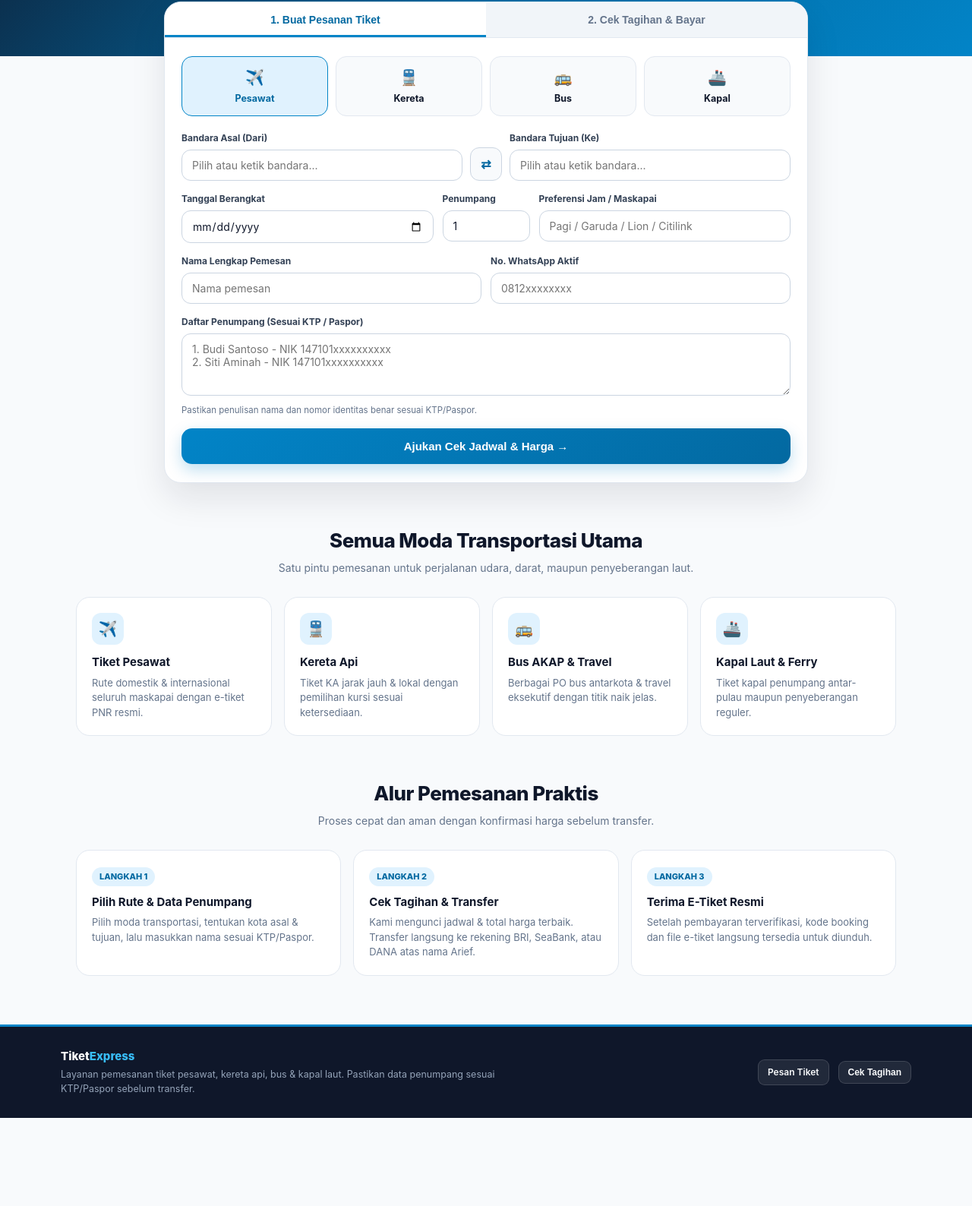
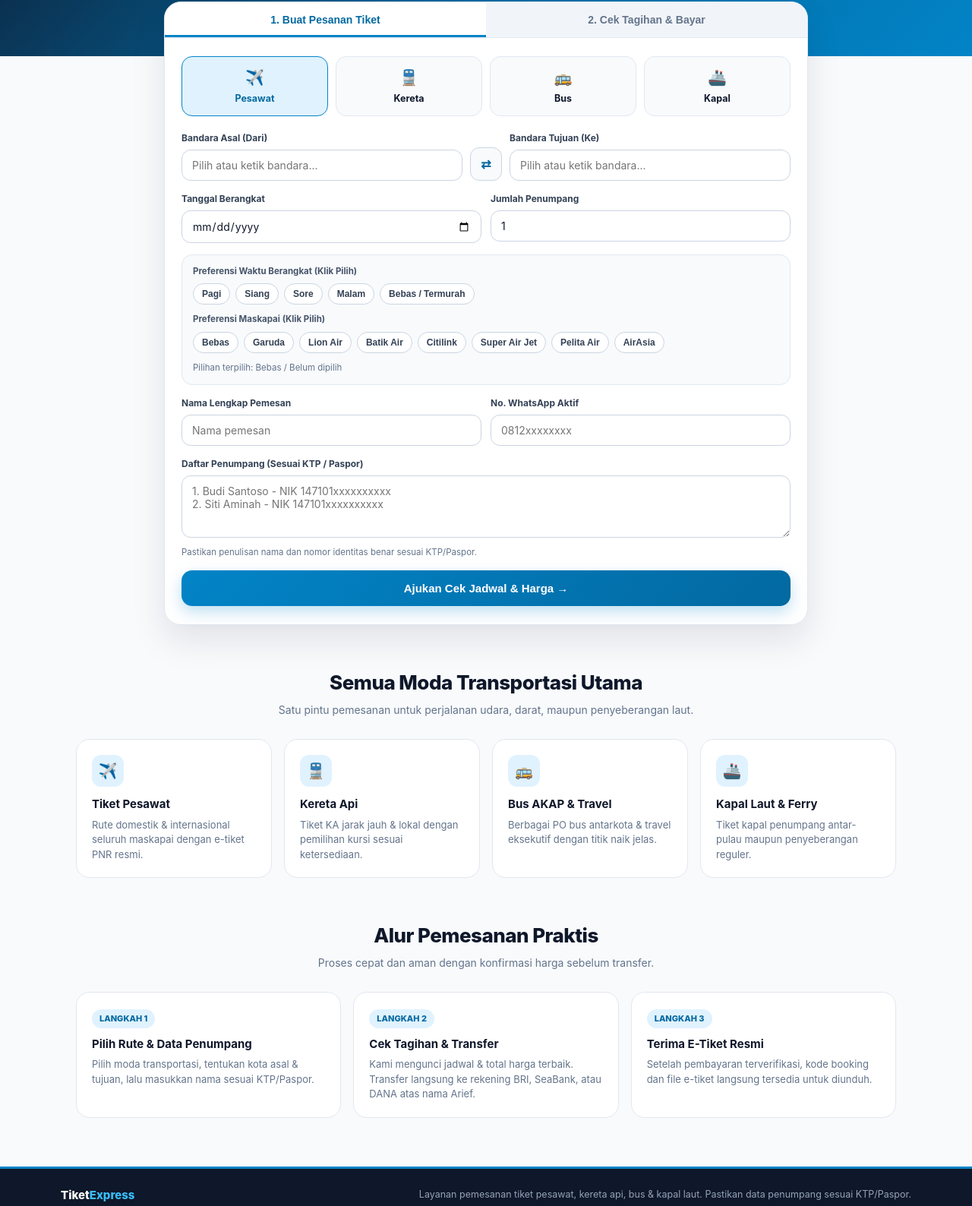
Before and after one commit to Arief0605/tiket-expres, a plain HTML site: page index.html in a window 1280 px wide. Shown: the part 347-1935 px from the top of the page at 76% size. Before the commit the page ends 1819 px from the top, so only its background shows below. Drawn offline with nearby package versions, Linux system fonts and the light colour scheme.

Commit message:
Update index.html

```diff
--- a/index.html
+++ b/index.html
@@ -285,12 +285,6 @@
     }
 
     /* FORM GRID */
-    .grid-3 {
-      display: grid;
-      grid-template-columns: minmax(0, 1fr) 115px minmax(0, 1fr);
-      gap: 12px;
-    }
-
     .grid-2 {
       display: grid;
       grid-template-columns: repeat(2, minmax(0, 1fr));
@@ -328,6 +322,54 @@
 
     textarea { min-height: 82px; resize: vertical; }
     .hint { font-size: 11.5px; color: var(--muted); margin-top: 5px; }
+
+    /* PREFERENSI CHIPS */
+    .pref-panel {
+      background: #f8fafc;
+      border: 1.5px solid var(--border);
+      border-radius: 14px;
+      padding: 13px 14px;
+      margin-bottom: 15px;
+    }
+
+    .pref-group-label {
+      font-size: 11.5px;
+      font-weight: 700;
+      color: #475569;
+      margin-bottom: 7px;
+    }
+
+    .chip-row {
+      display: flex;
+      flex-wrap: wrap;
+      gap: 7px;
+      margin-bottom: 11px;
+    }
+
+    .chip-row:last-child { margin-bottom: 0; }
+
+    .pref-chip {
+      border: 1.5px solid #cbd5e1;
+      background: #ffffff;
+      color: #334155;
+      font-size: 12px;
+      font-weight: 700;
+      padding: 6px 11px;
+      border-radius: 999px;
+      cursor: pointer;
+      transition: 0.15s;
+    }
+
+    .pref-chip:hover {
+      border-color: var(--blue);
+      background: #f0f9ff;
+    }
+
+    .pref-chip.active {
+      background: var(--blue);
+      border-color: var(--blue);
+      color: #ffffff;
+    }
 
     .btn-submit {
       width: 100%;
@@ -488,7 +530,7 @@
       margin-bottom: 10px;
     }
 
-    /* FOOTER SOLID & RESPONSIF */
+    /* FOOTER BERSIH TANPA TOMBOL FORM */
     .footer {
       margin-top: 64px;
       flex-shrink: 0;
@@ -496,7 +538,7 @@
       background: #0f172a;
       color: #cbd5e1;
       border-top: 3px solid var(--blue);
-      padding: 28px 20px;
+      padding: 24px 20px;
     }
 
     .footer-inner {
@@ -506,59 +548,39 @@
       flex-wrap: wrap;
       align-items: center;
       justify-content: space-between;
-      gap: 16px;
+      gap: 12px;
     }
 
-    .footer-brand { font-size: 15px; font-weight: 800; color: #ffffff; margin-bottom: 4px; }
+    .footer-brand { font-size: 15px; font-weight: 800; color: #ffffff; }
     .footer-brand span { color: #38bdf8; }
-    .footer-desc { font-size: 12.5px; color: #94a3b8; max-width: 580px; }
-    .footer-links { display: flex; flex-wrap: wrap; gap: 12px; align-items: center; }
-    .footer-links a, .footer-links button {
-      background: rgba(255, 255, 255, 0.08);
-      border: 1px solid rgba(255, 255, 255, 0.14);
-      color: #f8fafc;
-      text-decoration: none;
-      font-size: 12px;
-      font-weight: 600;
-      padding: 7px 12px;
-      border-radius: 9px;
-      cursor: pointer;
-    }
-    .footer-links a:hover, .footer-links button:hover {
-      background: rgba(255, 255, 255, 0.16);
-    }
+    .footer-desc { font-size: 12.5px; color: #94a3b8; }
 
     .hidden { display: none !important; }
 
-    /* TABLET & SMALL LAPTOP */
     @media (max-width: 900px) {
       .cards-4 { grid-template-columns: repeat(2, minmax(0, 1fr)); }
     }
 
-    /* HP LANDSCAPE / TABLET KECIL */
     @media (max-width: 768px) {
       .cards-3 { grid-template-columns: repeat(2, minmax(0, 1fr)); }
-      .grid-3 { grid-template-columns: minmax(0, 1fr) minmax(0, 1fr); }
       .nav-link { display: none; }
     }
 
-    /* HP PORTRAIT */
     @media (max-width: 560px) {
       .route-box { grid-template-columns: minmax(0, 1fr); }
       .swap-btn { width: 100%; height: 38px; }
       .moda-bar { grid-template-columns: repeat(2, minmax(0, 1fr)); gap: 8px; }
-      .cards-4, .cards-3, .grid-2, .grid-3 { grid-template-columns: minmax(0, 1fr); }
+      .cards-4, .cards-3, .grid-2 { grid-template-columns: minmax(0, 1fr); }
       .search-bar { flex-direction: column; }
       .btn-dark { padding: 12px 16px; width: 100%; }
       .hero { padding: 34px 16px 92px; }
       .booking-wrapper { padding: 0 12px; }
       .widget-body { padding: 18px 14px; }
       .section { margin-top: 40px; padding: 0 14px; }
-      .footer { margin-top: 44px; padding: 22px 16px; }
+      .footer { margin-top: 44px; padding: 20px 16px; }
       .footer-inner { flex-direction: column; align-items: flex-start; }
     }
 
-    /* LAYAR SANGAT LEBAR (PC / MONITOR BESAR) */
     @media (min-width: 1440px) {
       .nav-inner, .section, .footer-inner { max-width: 1240px; }
       .booking-wrapper { max-width: 920px; }
@@ -611,6 +633,7 @@
 
           <form id="orderForm" autocomplete="off">
             <input type="hidden" id="modaInput" value="Pesawat" />
+            <input type="hidden" id="jamPreferensi" value="" />
 
             <!-- PILIHAN RUTE OTOMATIS ASAL & TUJUAN -->
             <div class="route-box">
@@ -629,19 +652,31 @@
               </div>
             </div>
 
-            <div class="grid-3">
+            <div class="grid-2">
               <div class="field">
                 <label for="tanggal">Tanggal Berangkat</label>
                 <input type="date" id="tanggal" required />
               </div>
               <div class="field">
-                <label for="jumlahPenumpang">Penumpang</label>
+                <label for="jumlahPenumpang">Jumlah Penumpang</label>
                 <input type="number" id="jumlahPenumpang" min="1" value="1" required />
               </div>
-              <div class="field">
-                <label for="jamPreferensi" id="labelOperator">Preferensi Jam / Maskapai</label>
-                <input type="text" id="jamPreferensi" placeholder="Pagi / Garuda / Lion / Citilink" />
+            </div>
+
+            <!-- PILIHAN PREFERENSI TINGGAL KLIK (TANPA NGETIK) -->
+            <div class="pref-panel">
+              <div class="pref-group-label">Preferensi Waktu Berangkat (Klik Pilih)</div>
+              <div class="chip-row" id="waktuChips">
+                <button type="button" class="pref-chip" data-waktu="Pagi">Pagi</button>
+                <button type="button" class="pref-chip" data-waktu="Siang">Siang</button>
+                <button type="button" class="pref-chip" data-waktu="Sore">Sore</button>
+                <button type="button" class="pref-chip" data-waktu="Malam">Malam</button>
+                <button type="button" class="pref-chip" data-waktu="Bebas / Termurah">Bebas / Termurah</button>
               </div>
+
+              <div class="pref-group-label" id="labelPilihanOperator">Preferensi Maskapai (Klik Pilih)</div>
+              <div class="chip-row" id="operatorChips"></div>
+              <div class="hint" id="prefRingkasan">Pilihan terpilih: Bebas / Belum dipilih</div>
             </div>
 
             <div class="grid-2">
@@ -743,18 +778,11 @@
       </div>
     </section>
   </main>
-
   <!-- FOOTER -->
   <footer class="footer">
     <div class="footer-inner">
-      <div>
-        <div class="footer-brand">Tiket<span>Express</span></div>
-        <div class="footer-desc">Layanan pemesanan tiket pesawat, kereta api, bus &amp; kapal laut. Pastikan data penumpang sesuai KTP/Paspor sebelum transfer.</div>
-      </div>
-      <div class="footer-links">
-        <a href="#bookingBox" onclick="switchTab('order')">Pesan Tiket</a>
-        <button type="button" onclick="jumpToStatus()">Cek Tagihan</button>
-      </div>
+      <div class="footer-brand">Tiket<span>Express</span></div>
+      <div class="footer-desc">Layanan pemesanan tiket pesawat, kereta api, bus &amp; kapal laut. Pastikan data penumpang sesuai KTP/Paspor.</div>
     </div>
   </footer>
 
@@ -762,6 +790,7 @@
     // === KONFIGURASI SUPABASE & REKENING / E-WALLET ===
     const SUPABASE_URL = 'https://ezzxndbjbbvlptetrcxo.supabase.co';
     const SUPABASE_ANON_KEY = 'eyJhbGciOiJIUzI1NiIsInR5cCI6IkpXVCJ9.eyJpc3MiOiJzdXBhYmFzZSIsInJlZiI6ImV6enhuZGJqYmJ2bHB0ZXRyY3hvIiwicm9sZSI6ImFub24iLCJpYXQiOjE3OTUwODYzMDksImV4cCI6MjExMDY2MjMwOX0.iLJk-rer6VwK_sckmbii8NGS6lmDdlgHHfM0d1X6awU';
+
 
 
     const PAYMENT_METHODS = [
@@ -772,6 +801,8 @@
 
     const db = supabase.createClient(SUPABASE_URL, SUPABASE_ANON_KEY);
     let lastCreatedCode = '';
+    let selectedWaktu = '';
+    let selectedOperator = '';
 
     // === DATABASE LOKASI OTOMATIS PER MODA ===
     const MASTER_RUTE = {
@@ -857,31 +888,69 @@
         asal: 'Bandara Asal (Dari)',
         tujuan: 'Bandara Tujuan (Ke)',
         placeholder: 'Pilih atau ketik bandara...',
-        opLabel: 'Preferensi Jam / Maskapai',
-        opPlaceholder: 'Pagi / Garuda / Lion / Citilink'
+        opLabel: 'Preferensi Maskapai (Klik Pilih)',
+        ops: ['Bebas', 'Garuda', 'Lion Air', 'Batik Air', 'Citilink', 'Super Air Jet', 'Pelita Air', 'AirAsia']
       },
       Kereta: {
         asal: 'Stasiun Keberangkatan (Dari)',
         tujuan: 'Stasiun Tujuan (Ke)',
         placeholder: 'Pilih atau ketik stasiun...',
-        opLabel: 'Preferensi Jam / Kelas KA',
-        opPlaceholder: 'Pagi / Eksekutif / Ekonomi'
+        opLabel: 'Preferensi Kelas KA (Klik Pilih)',
+        ops: ['Bebas', 'Eksekutif', 'Bisnis', 'Ekonomi', 'Luxury / Priority']
       },
       Bus: {
         asal: 'Kota / Terminal Asal (Dari)',
         tujuan: 'Kota / Terminal Tujuan (Ke)',
         placeholder: 'Pilih atau ketik kota/terminal...',
-        opLabel: 'Preferensi Jam / PO Bus',
-        opPlaceholder: 'Malam / SAN / ALS / NPM'
+        opLabel: 'Preferensi PO Bus / Kelas (Klik Pilih)',
+        ops: ['Bebas', 'Eksekutif', 'VIP / Bisnis', 'SAN', 'ALS', 'NPM', 'Haryanto / Rosalia']
       },
       Kapal: {
         asal: 'Pelabuhan Asal (Dari)',
         tujuan: 'Pelabuhan Tujuan (Ke)',
         placeholder: 'Pilih atau ketik pelabuhan...',
-        opLabel: 'Preferensi Jam / Kapal',
-        opPlaceholder: 'Pagi / PELNI / Ferry / Dumai Express'
+        opLabel: 'Preferensi Operator Kapal (Klik Pilih)',
+        ops: ['Bebas', 'PELNI', 'Ferry Reguler', 'Ferry Eksekutif', 'Dumai Express']
       }
     };
+
+    function renderOperatorChips(moda) {
+      const meta = MODA_META[moda];
+      document.getElementById('labelPilihanOperator').textContent = meta.opLabel;
+      const wrap = document.getElementById('operatorChips');
+
+      wrap.innerHTML = meta.ops.map(op => `
+        <button type="button" class="pref-chip ${selectedOperator === op ? 'active' : ''}" data-op="${op}">${op}</button>
+      `).join('');
+
+      wrap.querySelectorAll('.pref-chip').forEach(btn => {
+        btn.addEventListener('click', () => {
+          const val = btn.dataset.op;
+          selectedOperator = selectedOperator === val ? '' : val;
+          renderOperatorChips(document.getElementById('modaInput').value);
+          syncPreferensiValue();
+        });
+      });
+    }
+
+    document.querySelectorAll('#waktuChips .pref-chip').forEach(btn => {
+      btn.addEventListener('click', () => {
+        const val = btn.dataset.waktu;
+        selectedWaktu = selectedWaktu === val ? '' : val;
+        document.querySelectorAll('#waktuChips .pref-chip').forEach(b => {
+          b.classList.toggle('active', b.dataset.waktu === selectedWaktu);
+        });
+        syncPreferensiValue();
+      });
+    });
+
+    function syncPreferensiValue() {
+      const parts = [selectedWaktu, selectedOperator].filter(Boolean);
+      const gabungan = parts.join(' • ');
+      document.getElementById('jamPreferensi').value = gabungan;
+      document.getElementById('prefRingkasan').textContent =
+        gabungan ? `Pilihan terpilih: ${gabungan}` : 'Pilihan terpilih: Bebas / Belum dipilih';
+    }
 
     document.querySelectorAll('.moda-item').forEach(btn => {
       btn.addEventListener('click', () => {
@@ -895,13 +964,16 @@
         document.getElementById('labelTujuan').textContent = meta.tujuan;
         document.getElementById('asalInput').placeholder = meta.placeholder;
         document.getElementById('tujuanInput').placeholder = meta.placeholder;
-        document.getElementById('labelOperator').textContent = meta.opLabel;
-        document.getElementById('jamPreferensi').placeholder = meta.opPlaceholder;
 
         document.getElementById('asalInput').value = '';
         document.getElementById('tujuanInput').value = '';
+
+        selectedOperator = '';
+        renderOperatorChips(moda);
+        syncPreferensiValue();
       });
     });
+    renderOperatorChips('Pesawat');
 
     function setupAutocomplete(inputId, dropdownId) {
       const input = document.getElementById(inputId);
@@ -992,7 +1064,7 @@
         moda: document.getElementById('modaInput').value,
         rute: ruteGabungan,
         tanggal_berangkat: document.getElementById('tanggal').value,
-        jam_preferensi: document.getElementById('jamPreferensi').value.trim(),
+        jam_preferensi: document.getElementById('jamPreferensi').value.trim() || 'Bebas',
         jumlah_penumpang: parseInt(document.getElementById('jumlahPenumpang').value, 10),
         nama_pemesan: document.getElementById('namaPemesan').value.trim(),
         no_hp: document.getElementById('noHp').value.trim(),
@@ -1013,6 +1085,11 @@
       document.getElementById('createdKodeText').textContent = kodeOrder;
       document.getElementById('orderCreatedBox').classList.remove('hidden');
       document.getElementById('orderForm').reset();
+      selectedWaktu = '';
+      selectedOperator = '';
+      document.querySelectorAll('#waktuChips .pref-chip').forEach(b => b.classList.remove('active'));
+      renderOperatorChips(document.getElementById('modaInput').value);
+      syncPreferensiValue();
     });
 
     function goToCreatedOrder() {
@@ -1106,8 +1183,7 @@
             ${item.etiket_url ? `<a href="${item.etiket_url}" target="_blank" class="btn-green" style="display:block;text-align:center;text-decoration:none">Unduh / Buka E-Tiket</a>` : ''}
           </div>
         `;
-      }
-
+    }
       return `
         <div class="status-card">
           <div style="display:flex;justify-content:space-between;align-items:center;gap:8px;margin-bottom:8px">
@@ -1116,7 +1192,7 @@
           </div>
           <div style="font-size:11px;font-weight:800;color:#0284c7;text-transform:uppercase">${item.moda}</div>
           <div style="font-size:17px;font-weight:800;margin-top:2px">${item.rute}</div>
-          <div class="hint">Tanggal: ${item.tanggal_berangkat} • ${item.jumlah_penumpang} Penumpang</div>
+          <div class="hint">Tanggal: ${item.tanggal_berangkat} • ${item.jumlah_penumpang} Penumpang • Pref: ${item.jam_preferensi || '-'}</div>
           <div style="margin-top:10px;background:#f8fafc;border:1px solid #e2e8f0;border-radius:10px;padding:10px 12px;font-size:12.5px;white-space:pre-line">${item.data_penumpang}</div>
           ${panel}
         </div>
```
